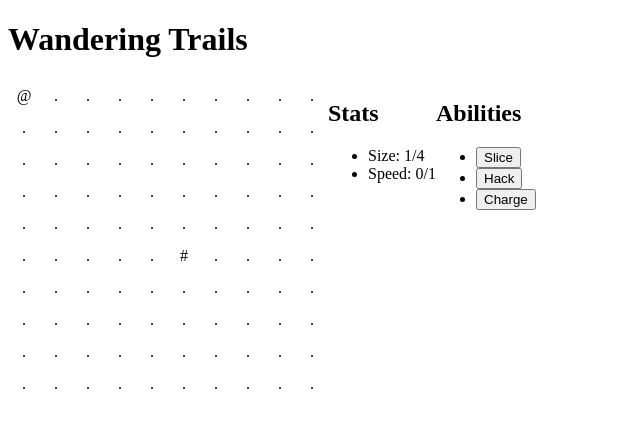
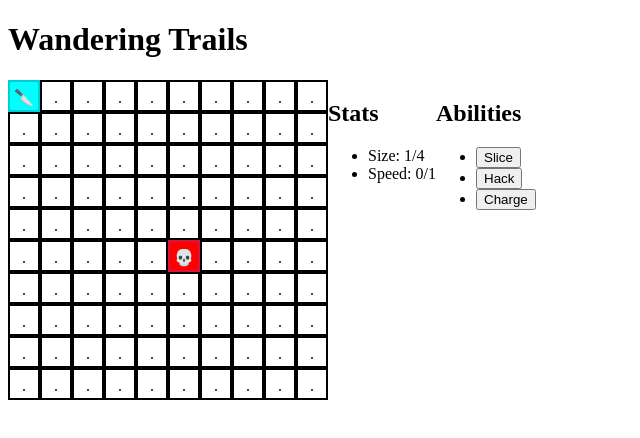
Before and after one commit to rmkubik/wandering-trails, a React app: page / in a window 1280 px wide. Shown: the top 438 px of the page, without its empty margins (0-640 px from the left). Built offline with nearby package versions, Linux system fonts and the light colour scheme; the HTML template or start-up script is replaced by a standard one.

Commit message:
Add colors and emojis

```diff
--- a/src/components/Map.js
+++ b/src/components/Map.js
@@ -16,24 +16,41 @@ const Map = ({ tiles, player, enemies, width, height }) => {
       {tiles.map((row, rowIndex) =>
         row.map((tile, colIndex) => {
           let { icon } = tile;
+          let backgroundColor = "";
+          let borderColor = "";
 
           if (isLocationInUnit(player, { row: rowIndex, col: colIndex })) {
-            icon = "&";
+            icon = "";
+            backgroundColor = "cyan";
+            borderColor = "DarkTurquoise";
           }
 
           if (isLocationHead(player, { row: rowIndex, col: colIndex })) {
-            icon = "@";
+            icon = "🔪";
+            backgroundColor = "cyan";
+            borderColor = "DarkTurquoise";
           }
 
           if (isLocationInUnit(enemies[0], { row: rowIndex, col: colIndex })) {
-            icon = "*";
+            icon = "";
+            backgroundColor = "red";
+            borderColor = "crimson";
           }
 
           if (isLocationHead(enemies[0], { row: rowIndex, col: colIndex })) {
-            icon = "#";
+            icon = "💀";
+            backgroundColor = "red";
+            borderColor = "crimson";
           }
 
-          return <Tile icon={icon} key={`${rowIndex}:${colIndex}`} />;
+          return (
+            <Tile
+              icon={icon}
+              key={`${rowIndex}:${colIndex}`}
+              backgroundColor={backgroundColor}
+              borderColor={borderColor}
+            />
+          );
         })
       )}
     </div>
--- a/src/components/Tile.js
+++ b/src/components/Tile.js
@@ -1,5 +1,14 @@
 import React from "react";
 
-const Tile = ({ icon }) => <div>{icon}</div>;
+const Tile = ({ icon, backgroundColor, borderColor }) => (
+  <div
+    style={{
+      backgroundColor,
+      border: `${borderColor} solid 2px`
+    }}
+  >
+    {icon}
+  </div>
+);
 
 export default Tile;
```
